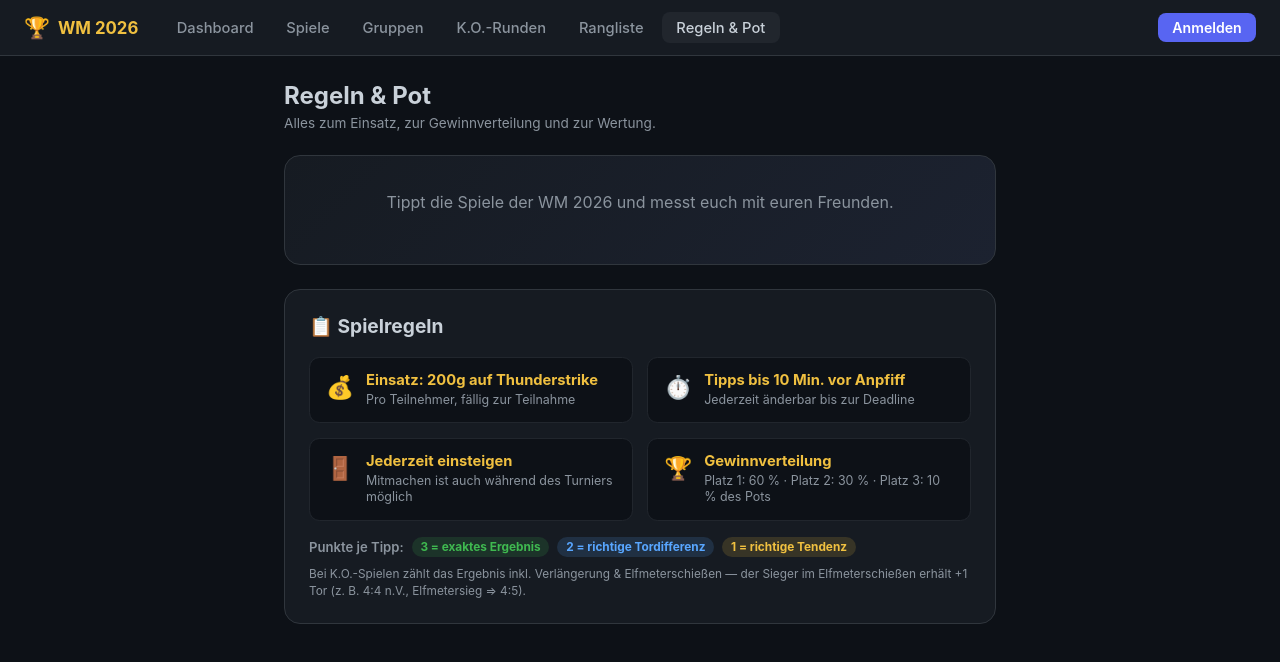
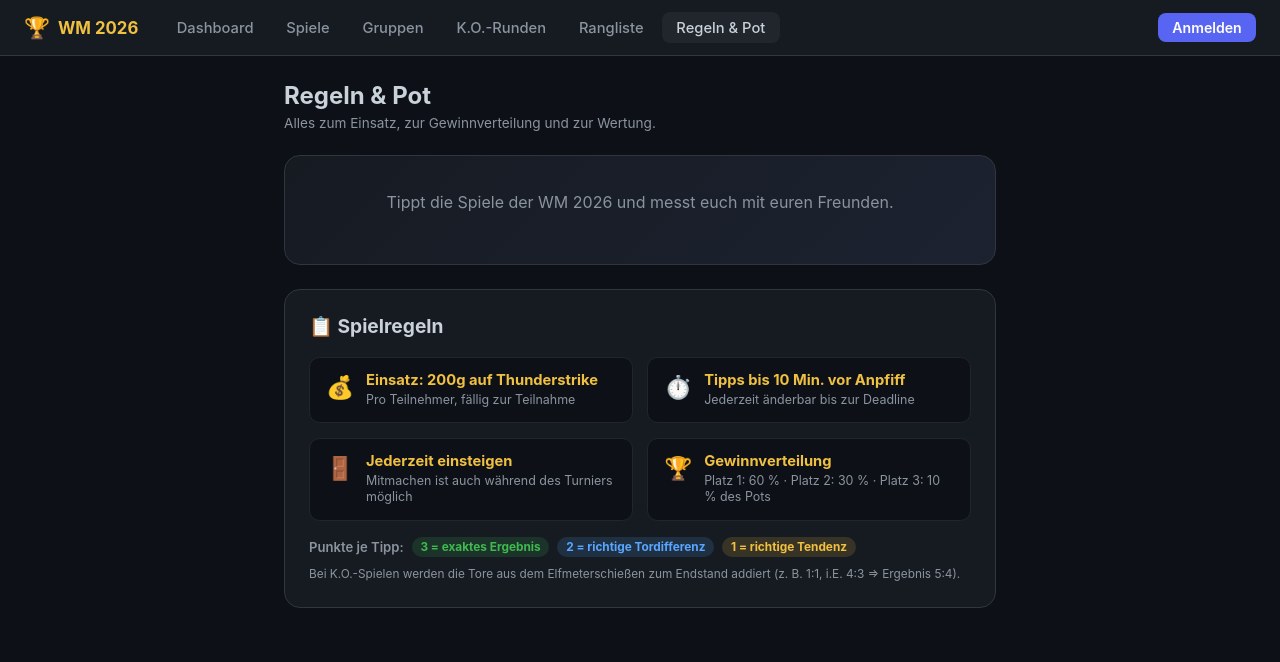
Before and after one commit to mst1987/wm2026-tipp, an Angular app in the folder frontend/: page /rules in a window 1280 px wide. Shown: the top 662 px of the page. Built offline with nearby package versions, Linux system fonts and the light colour scheme; no server answers.

Commit message:
change: penalty shootout goals are added to the result (1:1 + 4:3 pens => 5:4)

```diff
--- a/frontend/src/app/pages/dashboard/components/rules-card/rules-card.component.html
+++ b/frontend/src/app/pages/dashboard/components/rules-card/rules-card.component.html
@@ -38,7 +38,7 @@
     <span class="score-chip tendency">1 = richtige Tendenz</span>
   </div>
   <p class="scoring-note">
-    Bei K.O.-Spielen zählt das Ergebnis inkl. Verlängerung & Elfmeterschießen — der Sieger im
-    Elfmeterschießen erhält +1 Tor (z. B. 4:4 n.V., Elfmetersieg ⇒ 4:5).
+    Bei K.O.-Spielen werden die Tore aus dem Elfmeterschießen zum Endstand addiert
+    (z. B. 1:1, i.E. 4:3 ⇒ Ergebnis 5:4).
   </p>
 </section>
```
Also changed, not shown: 1 other file (tests, documents, lock files or other folders).
